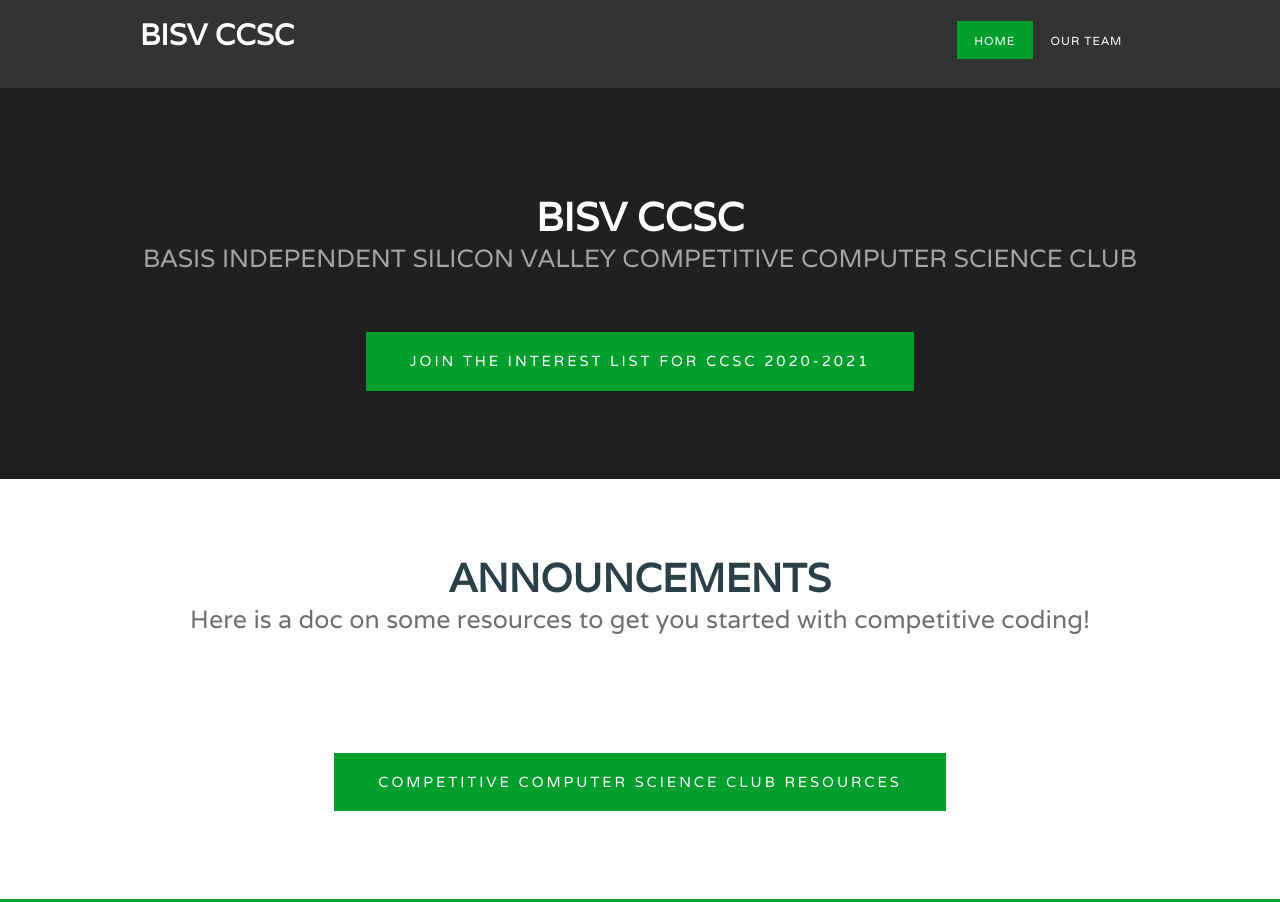
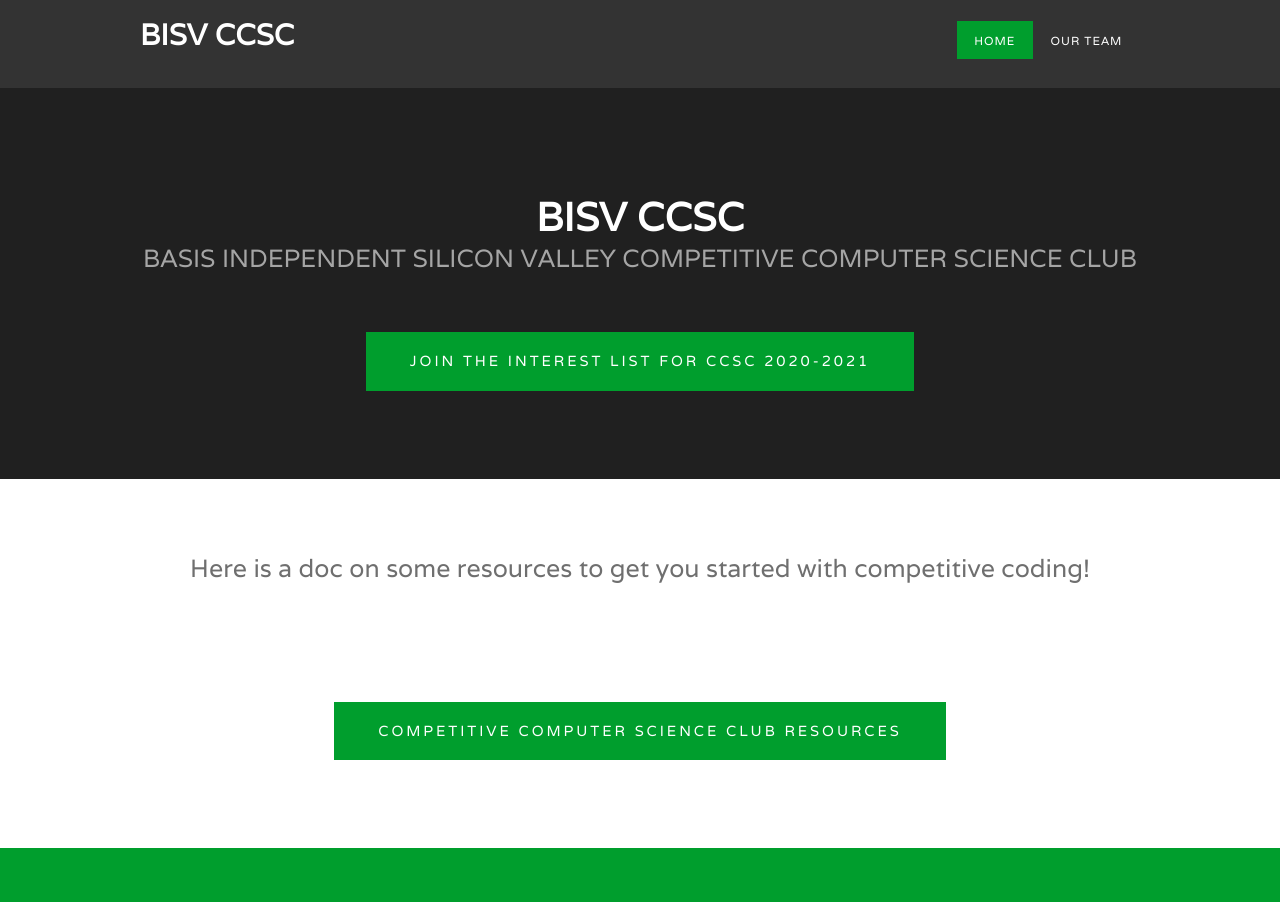
Before and after one commit to bisvccsc/bisvccsc.github.io, a website: page resources.html in a window 1280 px wide. Shown: the top 902 px of the page. Drawn offline with Linux system fonts and the light colour scheme.

Commit message:
Update resources.html

```diff
--- a/resources.html
+++ b/resources.html
@@ -48,7 +48,6 @@ Released   : 20140309
 	</div>
 	<div id="extra" class="container">
 		<div class="title">
-			<h2>Announcements</h2>
 			<span class="byline">Here is a doc on some resources to get you started with competitive coding!</span> </div>
 		 <ul class="actions">
         <li><a href="https://docs.google.com/document/d/1opsN6gbScqqTaN4hHqJLVQcUOrxKT402ONnO9g0EXgI/edit?usp=sharing" class="button">Competitive Computer Science Club Resources</a></li>
```
